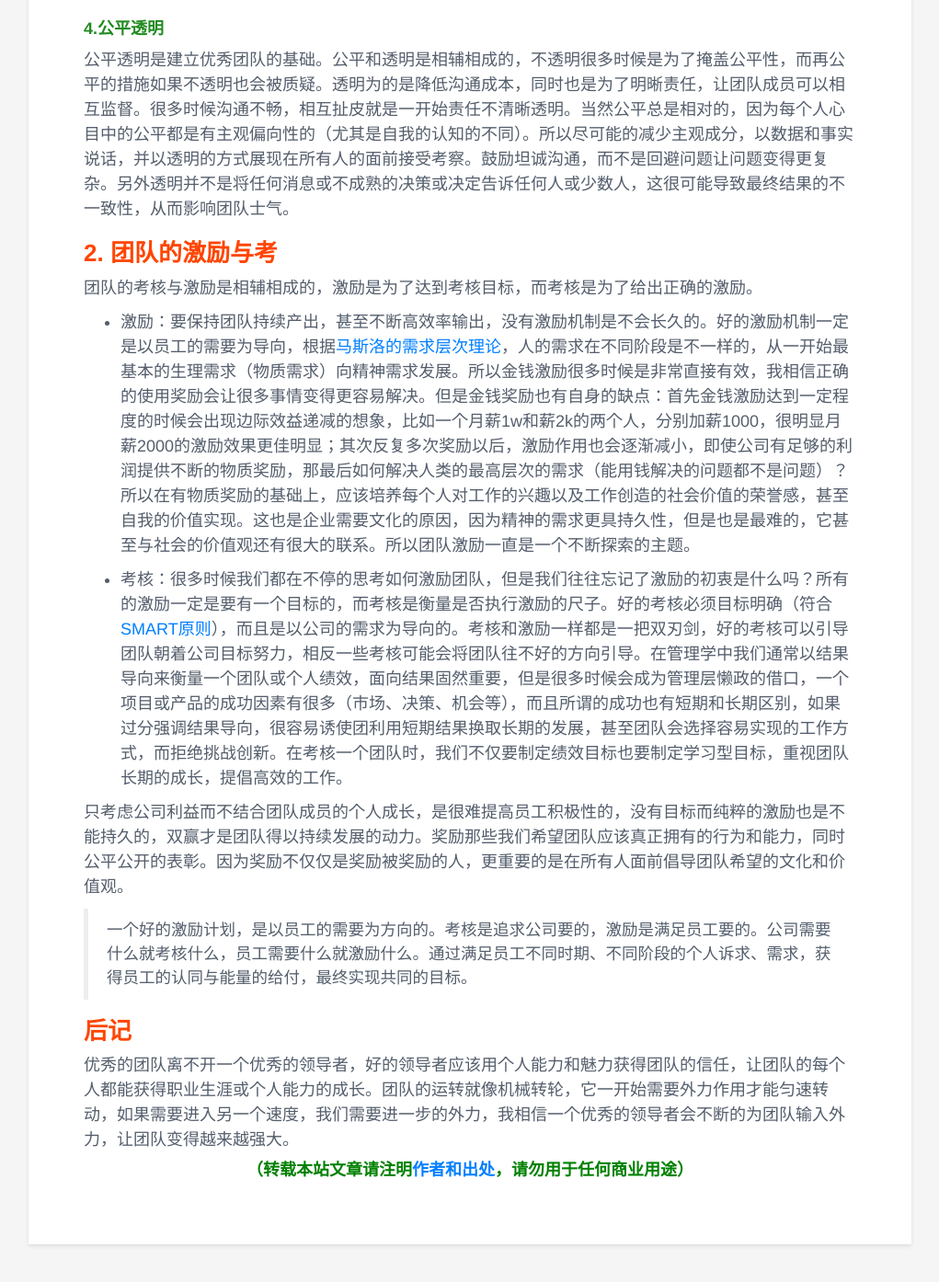
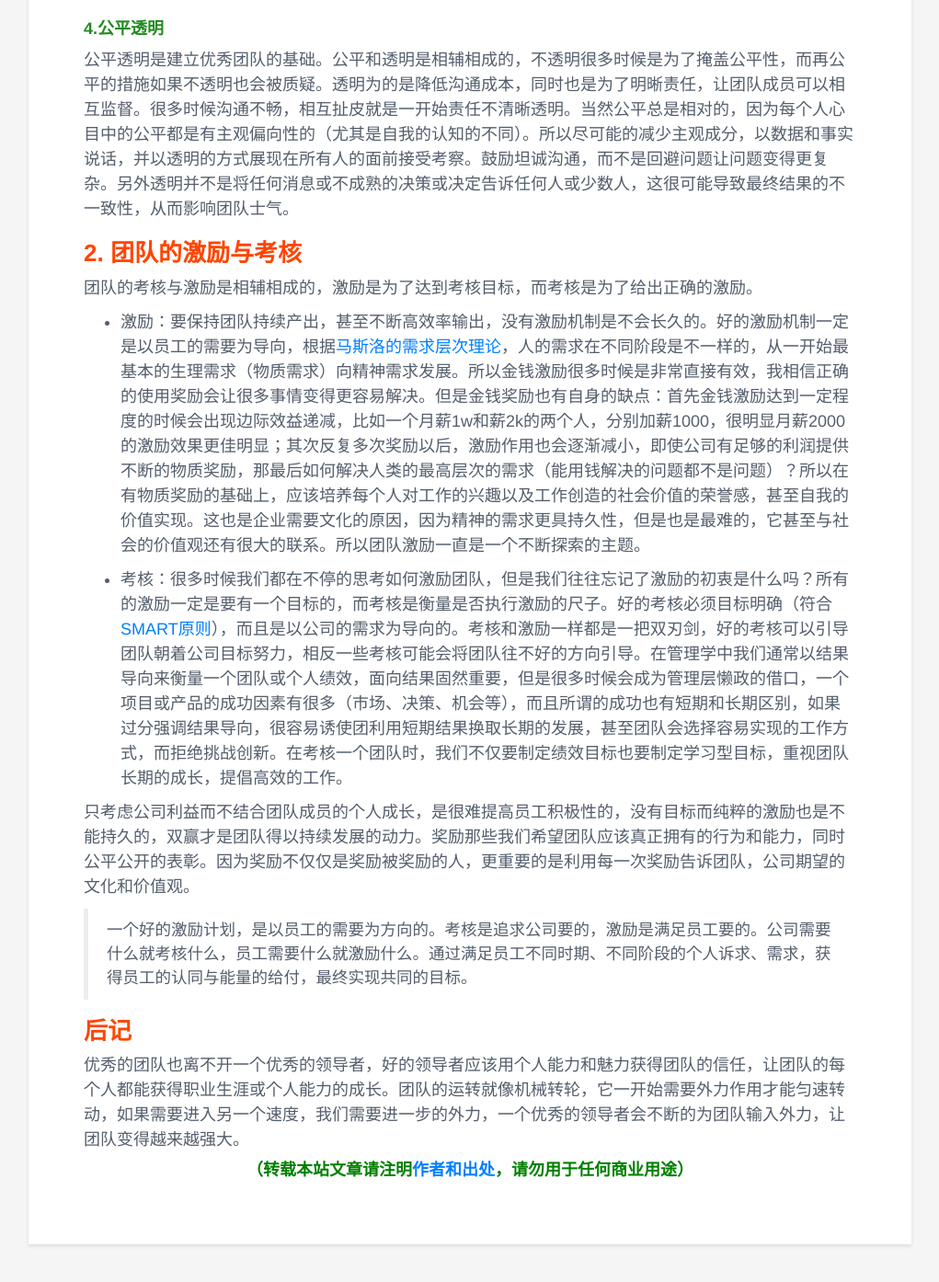
Before and after one commit to qunxi/qunxi.github.io, a Jekyll site: the page built from _posts/2018-04-29-learning-orgnization-how-to-build.md, in a window 1280 px wide and 1400 px high, scrolled down 1825 px. Shown: the top 1394 px of the window at 92% size, without its empty margins (129-1150 px from the left). Built offline with Jekyll 4.4.1, drawn with Linux system fonts in a browser that asks for light colours.

Commit message:
modify the post

```diff
--- a/_posts/2018-04-29-learning-orgnization-how-to-build.md
+++ b/_posts/2018-04-29-learning-orgnization-how-to-build.md
@@ -37,18 +37,18 @@ tags:
 
 公平透明是建立优秀团队的基础。公平和透明是相辅相成的，不透明很多时候是为了掩盖公平性，而再公平的措施如果不透明也会被质疑。透明为的是降低沟通成本，同时也是为了明晰责任，让团队成员可以相互监督。很多时候沟通不畅，相互扯皮就是一开始责任不清晰透明。当然公平总是相对的，因为每个人心目中的公平都是有主观偏向性的（尤其是自我的认知的不同）。所以尽可能的减少主观成分，以数据和事实说话，并以透明的方式展现在所有人的面前接受考察。鼓励坦诚沟通，而不是回避问题让问题变得更复杂。另外透明并不是将任何消息或不成熟的决策或决定告诉任何人或少数人，这很可能导致最终结果的不一致性，从而影响团队士气。
 
-# 2. 团队的激励与考
+# 2. 团队的激励与考核
 
 团队的考核与激励是相辅相成的，激励是为了达到考核目标，而考核是为了给出正确的激励。
 
-* 激励：要保持团队持续产出，甚至不断高效率输出，没有激励机制是不会长久的。好的激励机制一定是以员工的需要为导向，根据[马斯洛的需求层次理论](https://baike.baidu.com/item/%E9%A9%AC%E6%96%AF%E6%B4%9B%E9%9C%80%E6%B1%82%E5%B1%82%E6%AC%A1%E7%90%86%E8%AE%BA`)，人的需求在不同阶段是不一样的，从一开始最基本的生理需求（物质需求）向精神需求发展。所以金钱激励很多时候是非常直接有效，我相信正确的使用奖励会让很多事情变得更容易解决。但是金钱奖励也有自身的缺点：首先金钱激励达到一定程度的时候会出现边际效益递减的想象，比如一个月薪1w和薪2k的两个人，分别加薪1000，很明显月薪2000的激励效果更佳明显；其次反复多次奖励以后，激励作用也会逐渐减小，即使公司有足够的利润提供不断的物质奖励，那最后如何解决人类的最高层次的需求（能用钱解决的问题都不是问题）？所以在有物质奖励的基础上，应该培养每个人对工作的兴趣以及工作创造的社会价值的荣誉感，甚至自我的价值实现。这也是企业需要文化的原因，因为精神的需求更具持久性，但是也是最难的，它甚至与社会的价值观还有很大的联系。所以团队激励一直是一个不断探索的主题。
+* 激励：要保持团队持续产出，甚至不断高效率输出，没有激励机制是不会长久的。好的激励机制一定是以员工的需要为导向，根据[马斯洛的需求层次理论](https://baike.baidu.com/item/%E9%A9%AC%E6%96%AF%E6%B4%9B%E9%9C%80%E6%B1%82%E5%B1%82%E6%AC%A1%E7%90%86%E8%AE%BA`)，人的需求在不同阶段是不一样的，从一开始最基本的生理需求（物质需求）向精神需求发展。所以金钱激励很多时候是非常直接有效，我相信正确的使用奖励会让很多事情变得更容易解决。但是金钱奖励也有自身的缺点：首先金钱激励达到一定程度的时候会出现边际效益递减，比如一个月薪1w和薪2k的两个人，分别加薪1000，很明显月薪2000的激励效果更佳明显；其次反复多次奖励以后，激励作用也会逐渐减小，即使公司有足够的利润提供不断的物质奖励，那最后如何解决人类的最高层次的需求（能用钱解决的问题都不是问题）？所以在有物质奖励的基础上，应该培养每个人对工作的兴趣以及工作创造的社会价值的荣誉感，甚至自我的价值实现。这也是企业需要文化的原因，因为精神的需求更具持久性，但是也是最难的，它甚至与社会的价值观还有很大的联系。所以团队激励一直是一个不断探索的主题。
 
 * 考核：很多时候我们都在不停的思考如何激励团队，但是我们往往忘记了激励的初衷是什么吗？所有的激励一定是要有一个目标的，而考核是衡量是否执行激励的尺子。好的考核必须目标明确（符合[SMART原则](https://baike.baidu.com/item/SMART%E5%8E%9F%E5%88%99/8575850?fr=aladdin)），而且是以公司的需求为导向的。考核和激励一样都是一把双刃剑，好的考核可以引导团队朝着公司目标努力，相反一些考核可能会将团队往不好的方向引导。在管理学中我们通常以结果导向来衡量一个团队或个人绩效，面向结果固然重要，但是很多时候会成为管理层懒政的借口，一个项目或产品的成功因素有很多（市场、决策、机会等），而且所谓的成功也有短期和长期区别，如果过分强调结果导向，很容易诱使团利用短期结果换取长期的发展，甚至团队会选择容易实现的工作方式，而拒绝挑战创新。在考核一个团队时，我们不仅要制定绩效目标也要制定学习型目标，重视团队长期的成长，提倡高效的工作。
 
-只考虑公司利益而不结合团队成员的个人成长，是很难提高员工积极性的，没有目标而纯粹的激励也是不能持久的，双赢才是团队得以持续发展的动力。奖励那些我们希望团队应该真正拥有的行为和能力，同时公平公开的表彰。因为奖励不仅仅是奖励被奖励的人，更重要的是在所有人面前倡导团队希望的文化和价值观。
+只考虑公司利益而不结合团队成员的个人成长，是很难提高员工积极性的，没有目标而纯粹的激励也是不能持久的，双赢才是团队得以持续发展的动力。奖励那些我们希望团队应该真正拥有的行为和能力，同时公平公开的表彰。因为奖励不仅仅是奖励被奖励的人，更重要的是利用每一次奖励告诉团队，公司期望的文化和价值观。
 
 > 一个好的激励计划，是以员工的需要为方向的。考核是追求公司要的，激励是满足员工要的。公司需要什么就考核什么，员工需要什么就激励什么。通过满足员工不同时期、不同阶段的个人诉求、需求，获得员工的认同与能量的给付，最终实现共同的目标。
 
 # 后记
 
-优秀的团队离不开一个优秀的领导者，好的领导者应该用个人能力和魅力获得团队的信任，让团队的每个人都能获得职业生涯或个人能力的成长。团队的运转就像机械转轮，它一开始需要外力作用才能匀速转动，如果需要进入另一个速度，我们需要进一步的外力，我相信一个优秀的领导者会不断的为团队输入外力，让团队变得越来越强大。
+优秀的团队也离不开一个优秀的领导者，好的领导者应该用个人能力和魅力获得团队的信任，让团队的每个人都能获得职业生涯或个人能力的成长。团队的运转就像机械转轮，它一开始需要外力作用才能匀速转动，如果需要进入另一个速度，我们需要进一步的外力，一个优秀的领导者会不断的为团队输入外力，让团队变得越来越强大。
```
Also changed, not shown: _posts/2018-03-23-learning-orgnization-how-to-interview.md (+2 -3 lines).
